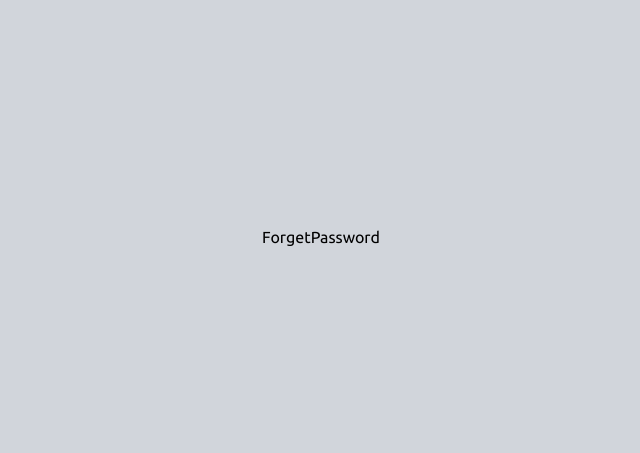
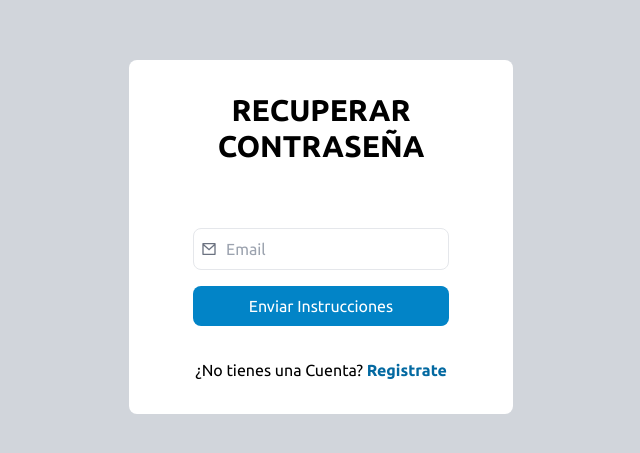
Before and after one commit to JorgeDCoria/login-prototype, a React (Create React App) app: page /forget-password in a window 1280 px wide. Shown: the part 163-616 px from the top of the page, without its empty margins (319-959 px from the left). Built offline with nearby package versions, Linux system fonts and the light colour scheme.

Commit message:
perf/ structure to component ForgetPassword

```diff
--- a/src/pages/auth/ForgetPassword.jsx
+++ b/src/pages/auth/ForgetPassword.jsx
@@ -1,7 +1,59 @@
-import React from "react";
+import { useState } from "react";
+import { RiMailLine } from "react-icons/ri";
+import { Link } from "react-router-dom";
+import { toast } from "react-toastify";
+export default function ForgetPassword() {
+  const [email, setEmail] = useState("");
 
-const ForgetPassword = () => {
-  return <div>ForgetPassword</div>;
-};
+  const handleSubmit = (e) => {
+    e.preventDefault();
+    if ([email].includes("")) {
+      toast.error("El email es obligatorio", { theme: "colored" });
+      return;
+    }
+    toast.success("Se envio un email a la cuenta ingresada");
+  };
+  return (
+    <div className="bg-white rounded-lg p-8 w-full md:w-96">
+      <div className="mb-8">
+        <h1 className="text-3xl uppercase font-bold text-center">
+          Recuperar Contraseña
+        </h1>
+      </div>
+      <form
+        onSubmit={handleSubmit}
+        className="bg-white p-8 flex flex-col gap-4"
+      >
+        {/* *********** email *************** */}
+        <div className="relative">
+          <RiMailLine className="absolute left-2 top-1/2 -translate-y-1/2 text-gray-500" />
+          <input
+            type="email"
+            name=""
+            className="border border-gray-200 px-8 py-2 w-full outline-none rounded-lg "
+            id=""
+            placeholder="Email"
+            value={email}
+            onChange={(e) => setEmail(e.target.value)}
+          />
+        </div>
 
-export default ForgetPassword;
+        <div>
+          <button className="bg-sky-600 text-white w-full py-2 px-4 rounded-lg hover:bg-sky-800 hover:scale-105 transition-all">
+            Enviar Instrucciones
+          </button>
+        </div>
+      </form>
+
+      <div className="text-center">
+        ¿No tienes una Cuenta?{" "}
+        <Link
+          className="font-bold text-sky-700 hover:underline transition-all"
+          to={"/register"}
+        >
+          Registrate
+        </Link>
+      </div>
+    </div>
+  );
+}
```
